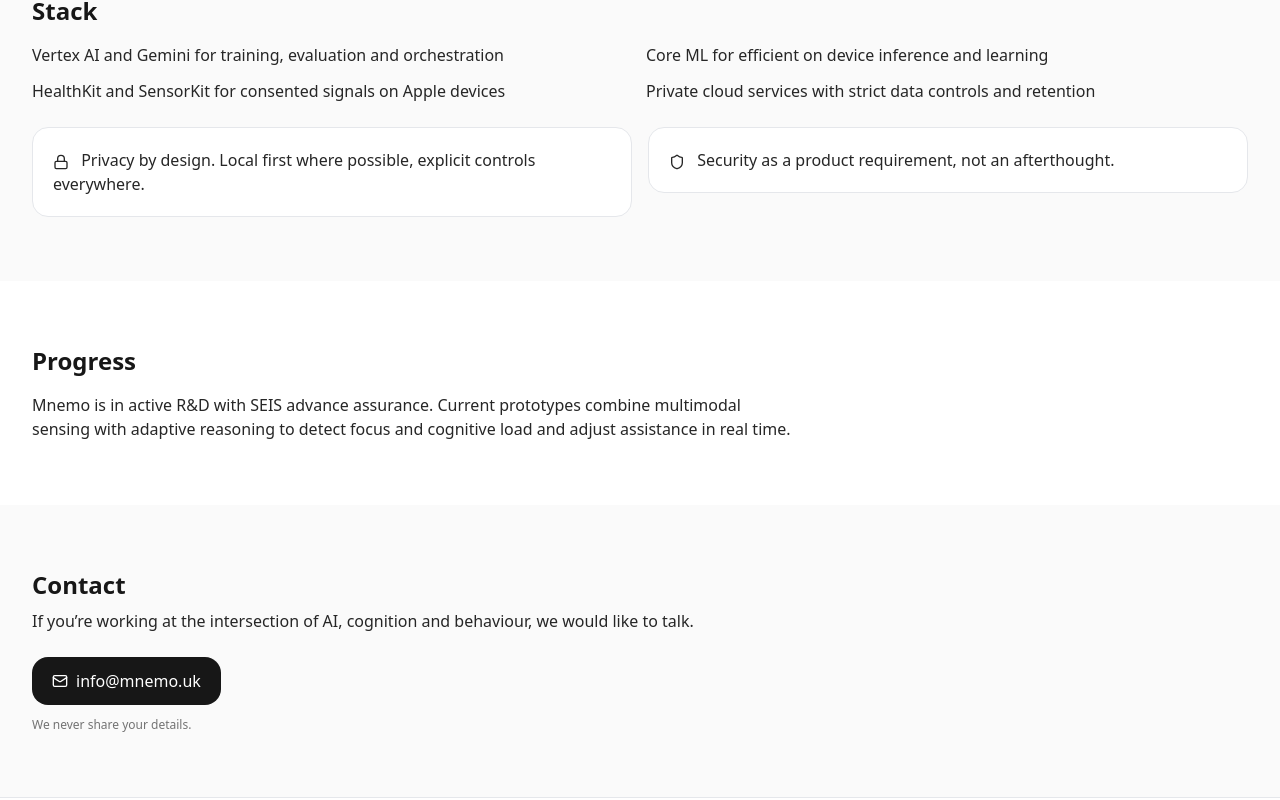
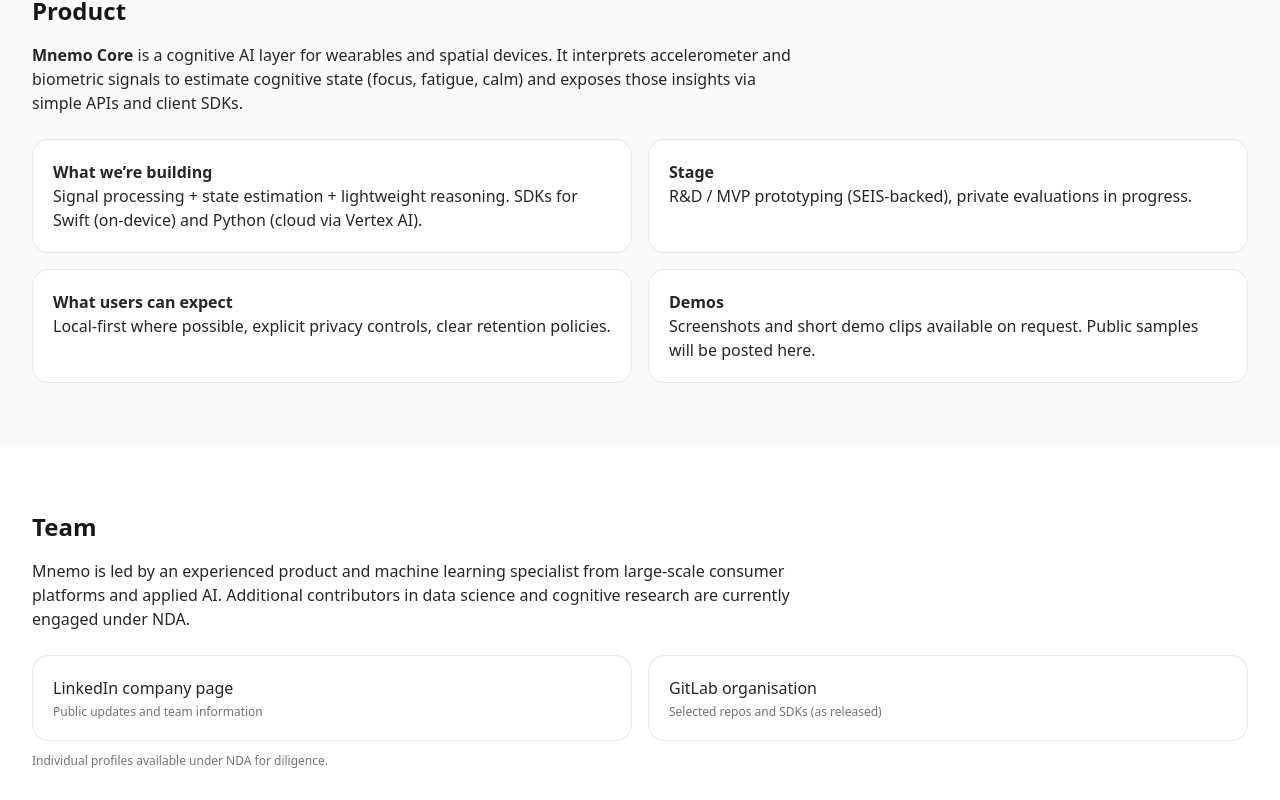
Before and after one commit to damo1111/website_mnemouk, a React (Vite) app: page / in a window 1280 px wide. Shown: the part 1840-2640 px from the top of the page. Built offline with nearby package versions, Linux system fonts and the light colour scheme.

Commit message:
Update file MnemoSite.jsx

```diff
--- a/src/MnemoSite.jsx
+++ b/src/MnemoSite.jsx
@@ -67,9 +67,11 @@
             <a href="#premise" className="no-underline hover:opacity-70">Premise</a>
             <a href="#idea" className="no-underline hover:opacity-70">Idea</a>
             <a href="#approach" className="no-underline hover:opacity-70">Approach</a>
+            <a href="#product" className="no-underline hover:opacity-70">Product</a>
+            <a href="#team" className="no-underline hover:opacity-70">Team</a>
             <a href="#stack" className="no-underline hover:opacity-70">Stack</a>
             <a href="#contact" className="no-underline hover:opacity-70">Contact</a>
-          </div>
+</div>
         </nav>
       </header>
 
@@ -183,6 +185,56 @@
         </div>
       </section>
 
+{/* Product */}
+<section id="product" className="bg-neutral-50 py-16">
+  <div className="mx-auto max-w-7xl px-4 sm:px-6 lg:px-8">
+    <h2 className="text-2xl font-semibold">Product</h2>
+    <p className="mt-4 text-neutral-800 max-w-3xl">
+      <strong>Mnemo Core</strong> is a cognitive AI layer for wearables and spatial devices. It interprets accelerometer and biometric signals to estimate cognitive state (focus, fatigue, calm) and exposes those insights via simple APIs and client SDKs.
+    </p>
+    <div className="mt-6 grid md:grid-cols-2 gap-4 text-neutral-800">
+      <div className="rounded-2xl border p-5 bg-white">
+        <strong>What we’re building</strong><br/>
+        Signal processing + state estimation + lightweight reasoning. SDKs for Swift (on-device) and Python (cloud via Vertex AI).
+      </div>
+      <div className="rounded-2xl border p-5 bg-white">
+        <strong>Stage</strong><br/>
+        R&amp;D / MVP prototyping (SEIS-backed), private evaluations in progress.
+      </div>
+      <div className="rounded-2xl border p-5 bg-white">
+        <strong>What users can expect</strong><br/>
+        Local-first where possible, explicit privacy controls, clear retention policies.
+      </div>
+      <div className="rounded-2xl border p-5 bg-white">
+        <strong>Demos</strong><br/>
+        Screenshots and short demo clips available on request. Public samples will be posted here.
+      </div>
+    </div>
+  </div>
+</section>
+
+{/* Team */}
+<section id="team" className="py-16">
+  <div className="mx-auto max-w-7xl px-4 sm:px-6 lg:px-8">
+    <h2 className="text-2xl font-semibold">Team</h2>
+    <p className="mt-4 text-neutral-800 max-w-3xl">
+      Mnemo is led by an experienced product and machine learning specialist from large-scale consumer platforms and applied AI. Additional contributors in data science and cognitive research are currently engaged under NDA.
+    </p>
+    <div className="mt-6 grid md:grid-cols-2 gap-4 text-neutral-800">
+      <a href="https://www.linkedin.com/company/mnemo-labs/" className="rounded-2xl border p-5 bg-white no-underline hover:opacity-80">
+        LinkedIn company page
+        <div className="text-xs text-neutral-500 mt-1">Public updates and team information</div>
+      </a>
+      <a href="https://gitlab.com/mnemouk" className="rounded-2xl border p-5 bg-white no-underline hover:opacity-80">
+        GitLab organisation
+        <div className="text-xs text-neutral-500 mt-1">Selected repos and SDKs (as released)</div>
+      </a>
+    </div>
+    <p className="text-xs text-neutral-500 mt-3">Individual profiles available under NDA for diligence.</p>
+  </div>
+</section>
+
+
       {/* Stack */}
       <section id="stack" className="bg-neutral-50 py-16">
         <div className="mx-auto max-w-7xl px-4 sm:px-6 lg:px-8">
@@ -234,9 +286,9 @@
 
       {/* Footer */}
       <footer className="border-t py-10">
-        <div className="mx-auto max-w-7xl px-4 sm:px-6 lg:px-8 text-sm text-neutral-600">
-          © {new Date().getFullYear()} Mnemo. All rights reserved.
-        </div>
+      <div className="mx-auto max-w-7xl px-4 sm:px-6 lg:px-8 text-sm text-neutral-600">
+  © {new Date().getFullYear()} Mnemo Labs Ltd · <a href="https://www.linkedin.com/company/mnemo-labs/" className="underline hover:opacity-70">LinkedIn</a> · <a href="mailto:info@mnemo.uk" className="underline hover:opacity-70">info@mnemo.uk</a>
+      </div>
       </footer>
     </div>
   );
```
